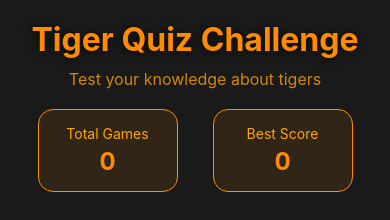
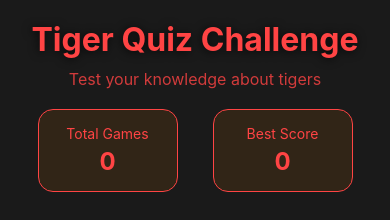
Before and after one commit to Vachek-hooves/Legacy, a React Native app: screen /TabQuizScreen in a window 390 px wide. Shown: the top 220 px of the page. Built offline with nearby package versions, Linux system fonts and the light colour scheme.

Commit message:
style bar

```diff
--- a/screen/tab/TabQuizScreen.js
+++ b/screen/tab/TabQuizScreen.js
@@ -85,6 +85,7 @@ const styles = StyleSheet.create({
     fontSize: 32,
     fontWeight: 'bold',
     color: '#FF8C00',
+    color: '#FF4444',
     textAlign: 'center',
     marginBottom: 10,
     textShadowColor: 'rgba(0, 0, 0, 0.75)',
@@ -94,6 +95,7 @@ const styles = StyleSheet.create({
   subtitle: {
     fontSize: 16,
     color: '#FFA500',
+    color: '#FF4444',
     textAlign: 'center',
     marginBottom: 20,
     opacity: 0.8
@@ -111,16 +113,20 @@ const styles = StyleSheet.create({
     minWidth: 140,
     borderWidth: 1,
     borderColor: '#FF8C00',
+    borderColor: '#FF4444',
+
   },
   statLabel: {
     fontSize: 14,
     color: '#FFA500',
     marginBottom: 5,
+    color: '#FF4444'
   },
   statValue: {
     fontSize: 24,
     fontWeight: 'bold',
     color: '#FF8C00',
+    color: '#FF4444'
   },
   challengeCard: {
     height: 220,
```
